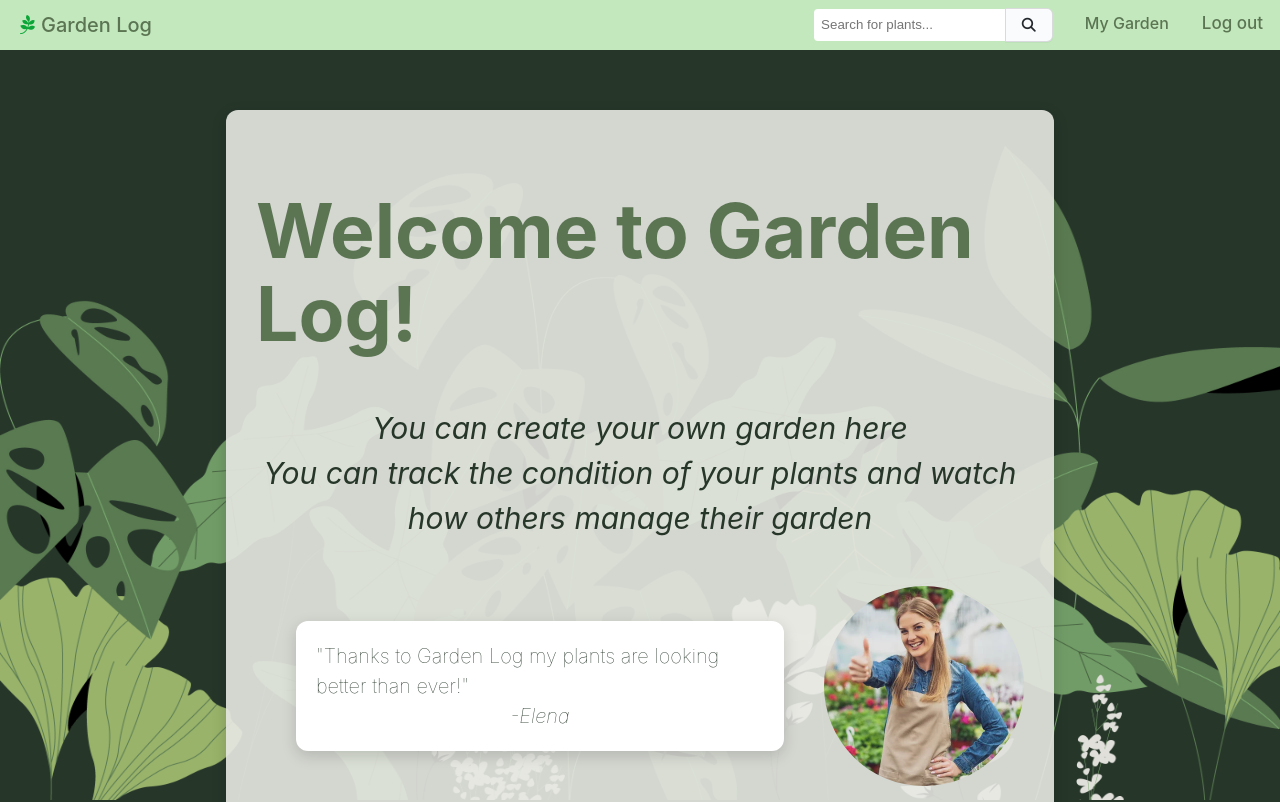
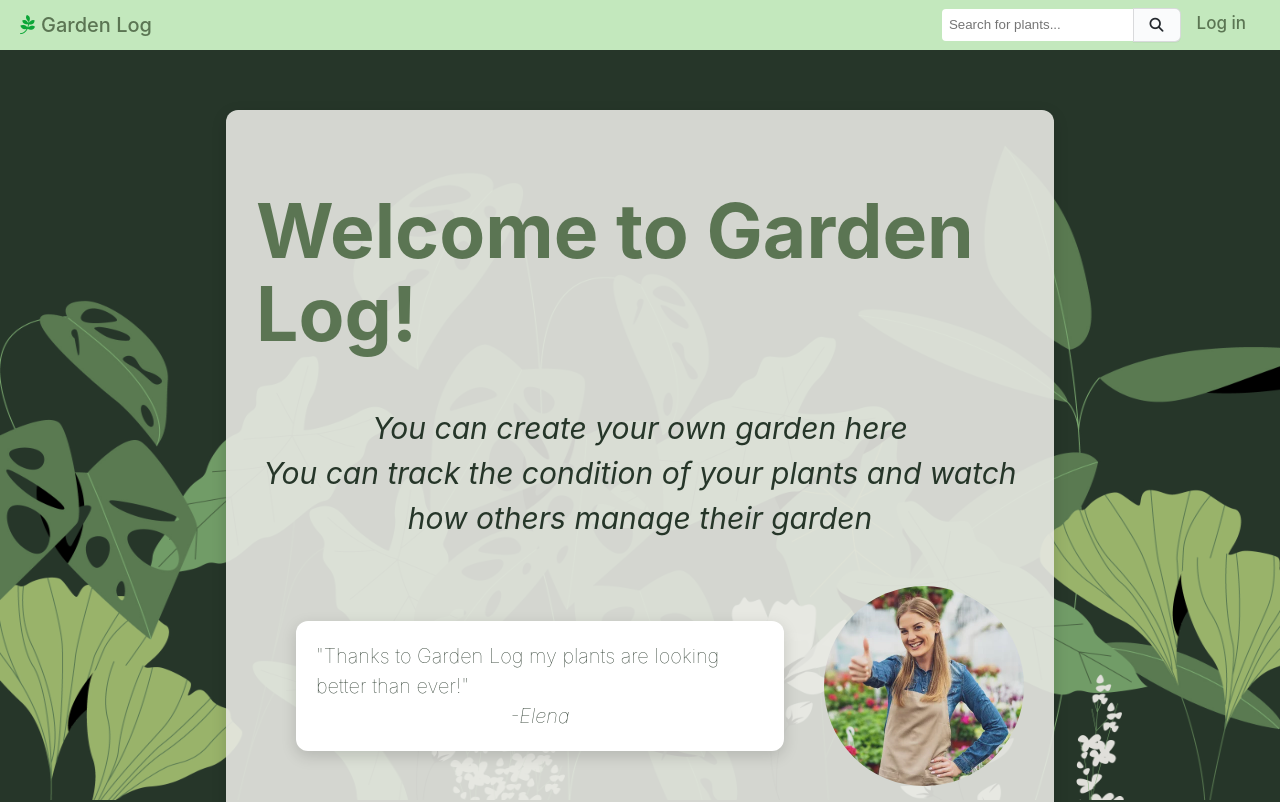
Before and after one commit to izabelakucharska/garden-log, a React (Vite) app in the folder frontend/: page / in a window 1280 px wide. Shown: the top 802 px of the page. Built offline with nearby package versions, Linux system fonts and the light colour scheme; no server answers.

Commit message:
reset login status

```diff
--- a/frontend/src/App.tsx
+++ b/frontend/src/App.tsx
@@ -14,7 +14,7 @@ import { IPlant } from './plant/Plant';
 
 
 function App() {
-  const [loggedIn, setLoggedIn] = useState(true)
+  const [loggedIn, setLoggedIn] = useState(false)
   const [user, setUser] = useState({ name: 'None', email: 'none@null.com', id: 0 })
   const [page, setPage] = useState("home")
   const [selectedPlant, setSelectedPlant] = useState<IPlant | null>(null)
```
